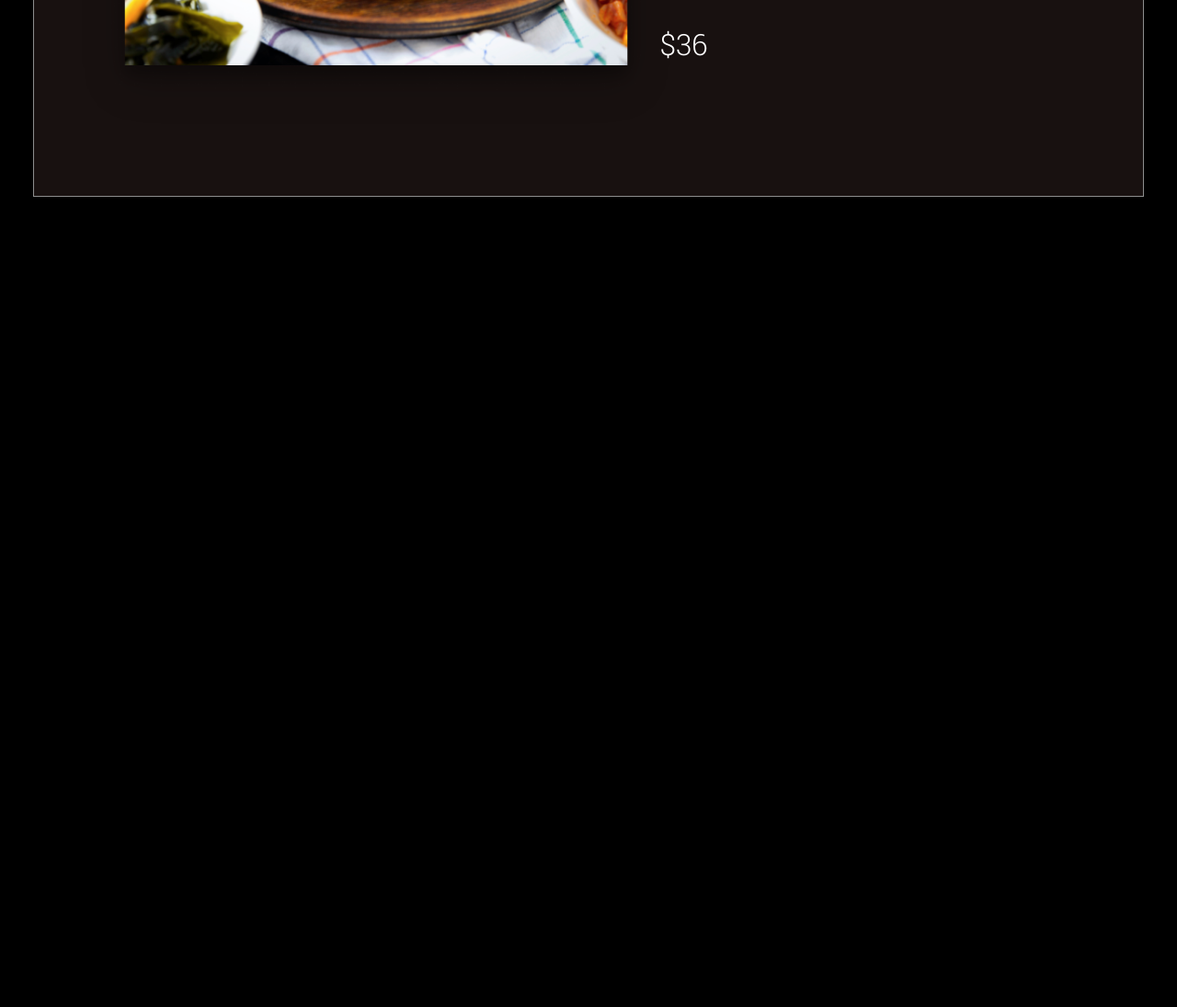
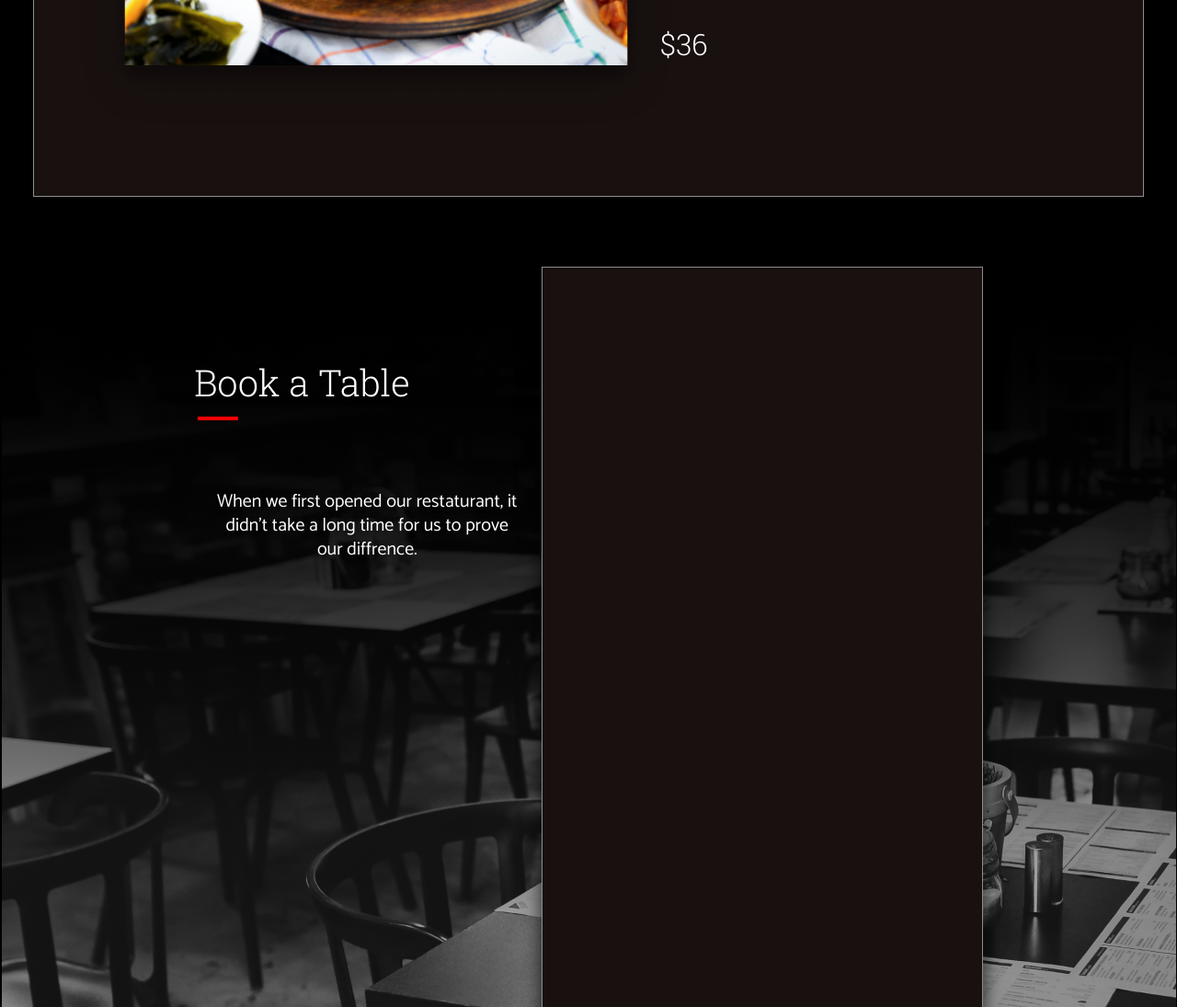
Before and after one commit to atefeh-dev/mark-it-done-assessment, a website: page src/index.html in a window 1280 px wide. Shown: the part 3652-4747 px from the top of the page at 92% size. Before the commit the page ends 3940 px from the top, so only its background shows below. Drawn offline with nearby package versions, Linux system fonts and the light colour scheme; files that its build step writes are made by us from their sources; files whose address does not match are found by name.

Commit message:
add book table

```diff
--- a/src/index.html
+++ b/src/index.html
@@ -188,7 +188,8 @@
           display: flex;
           justify-content: space-between;
           margin-top: 74px;
-          border-bottom: 1px solid #8d8d8d;
+
+          border-bottom: 1px solid #262626;
           line-height: 38px;
         "
       >
@@ -244,7 +245,8 @@
           display: flex;
           justify-content: space-between;
           margin-top: 15px;
-          border-bottom: 1px solid #8d8d8d;
+
+          border-bottom: 1px solid #262626;
           line-height: 38px;
         "
       >
@@ -301,7 +303,8 @@
           display: flex;
           justify-content: space-between;
           margin-top: 15px;
-          border-bottom: 1px solid #8d8d8d;
+
+          border-bottom: 1px solid #262626;
           line-height: 38px;
         "
       >
@@ -359,7 +362,7 @@
           display: flex;
           justify-content: space-between;
           margin-top: 15px;
-          border-bottom: 1px solid #8d8d8d;
+          border-bottom-bottom: 1px solid #262626;
           line-height: 38px;
         "
       >
@@ -416,7 +419,7 @@
           display: flex;
           justify-content: space-between;
           margin-top: 15px;
-          border-bottom: 1px solid #8d8d8d;
+          border-bottom-bottom: 1px solid #262626;
           line-height: 38px;
         "
       >
@@ -473,7 +476,7 @@
           display: flex;
           justify-content: space-between;
           margin-top: 15px;
-          border-bottom: 1px solid #8d8d8d;
+          border-bottom-bottom: 1px solid #262626;
           line-height: 38px;
         "
       >
@@ -530,7 +533,7 @@
           display: flex;
           justify-content: space-between;
           margin-top: 15px;
-          border-bottom: 1px solid #8d8d8d;
+          border-bottom-bottom: 1px solid #262626;
           line-height: 38px;
         "
       >
@@ -588,7 +591,7 @@
           display: flex;
           justify-content: space-between;
           margin-top: 15px;
-          border-bottom: 1px solid #8d8d8d;
+          border-bottom-bottom: 1px solid #262626;
           line-height: 38px;
         "
       >
@@ -646,7 +649,6 @@
           display: flex;
           justify-content: space-between;
           margin-top: 15px;
-          border-bottom: 1px solid #8d8d8d;
           line-height: 38px;
         "
       >
@@ -785,7 +787,57 @@
         </div>
       </div>
     </section>
+    <section class="book_now">
+      <div
+        style="
+          width: 67vw;
+          height: 723px;
+          margin: 0 auto;
+          display: flex;
+          justify-content: space-between;
+        "
+      >
+        <div>
+          <span class="title">
+            <h1 style="margin-top: 0">Book a Table</h1>
+            <div class="line" style="margin-left: 4px"></div>
+          </span>
+          <p
+            style="
+              width: 376px;
+              height: 78px;
+              left: 464px;
+              margin-top: 92px;
+              font-family: 'Catamaran';
+              font-style: normal;
+              font-weight: 400;
+              font-size: 20px;
+              line-height: 130%;
+              /* or 26px */
 
+              color: #ffffff;
+
+              text-shadow: 0px 4px 4px rgba(0, 0, 0, 0.25);
+            "
+          >
+            When we first opened our restaturant, it didn't take a long time for
+            us to prove our diffrence.
+          </p>
+        </div>
+        <div
+          style="
+            width: 480px;
+            height: 857px;
+            margin-top: -99px;
+            left: 1084px;
+            top: 3974px;
+            background: #181110;
+            border: 1px solid #8d8d8d;
+            box-shadow: 0px 0px 20px rgba(0, 0, 0, 0.8);
+          "
+        ></div>
+      </div>
+    </section>
     <!-- build:js scripts/vendor.min.js -->
     <!-- endbuild -->
 
--- a/src/styles/partials/_whole.scss
+++ b/src/styles/partials/_whole.scss
@@ -1,4 +1,12 @@
 /** @format */
+
+.book_now {
+  width: 100vw;
+  height: 856px;
+  background: linear-gradient(180deg, #000000 3.68%, rgba(0, 0, 0, 0.2) 72.66%),
+    url(../../images/book.png);
+  border: 1px solid #000000;
+}
 .popular_dish {
   width: 1208px;
   height: 723px;
```
Also changed, not shown: .tmp/styles/main.css, src/images/book.png (added).
